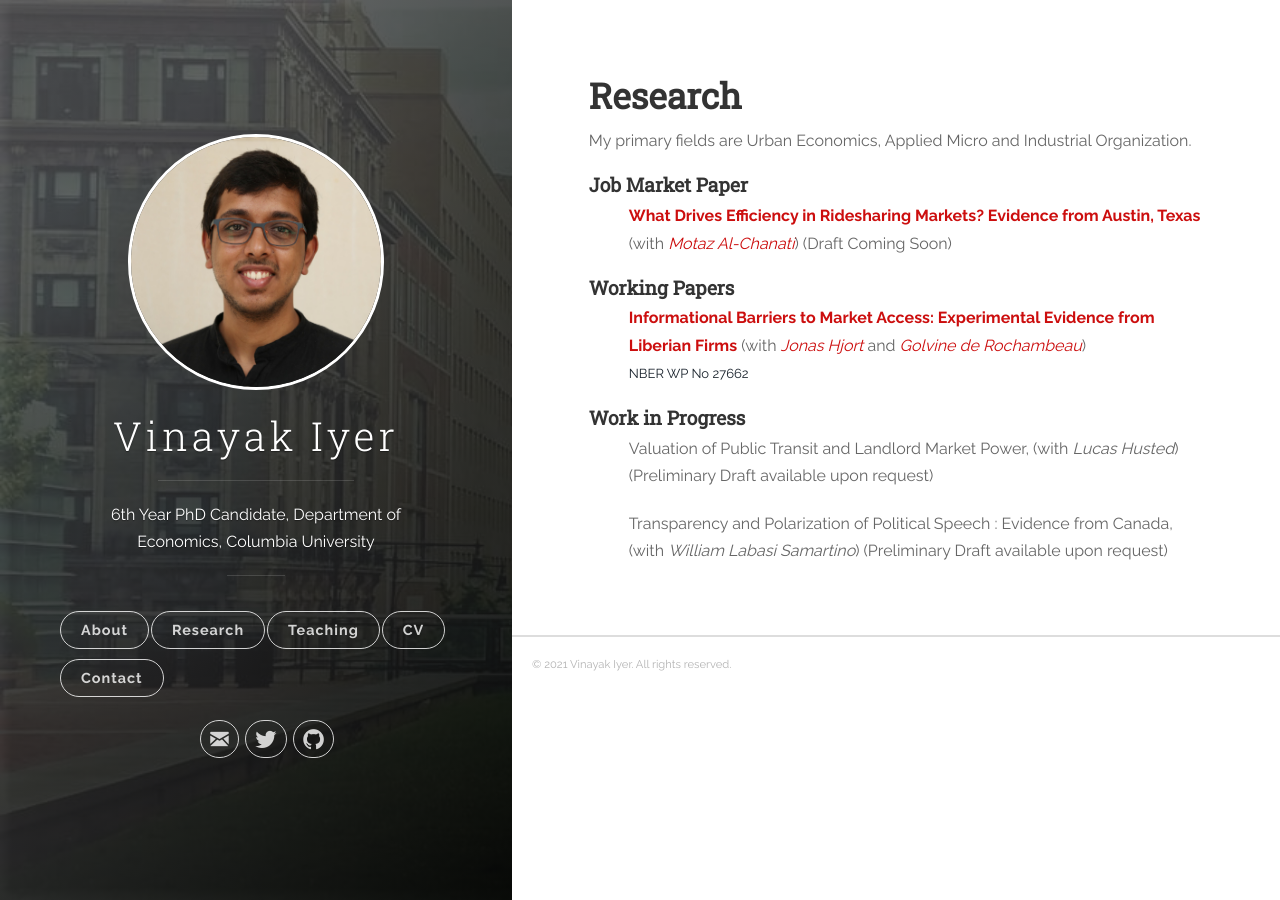
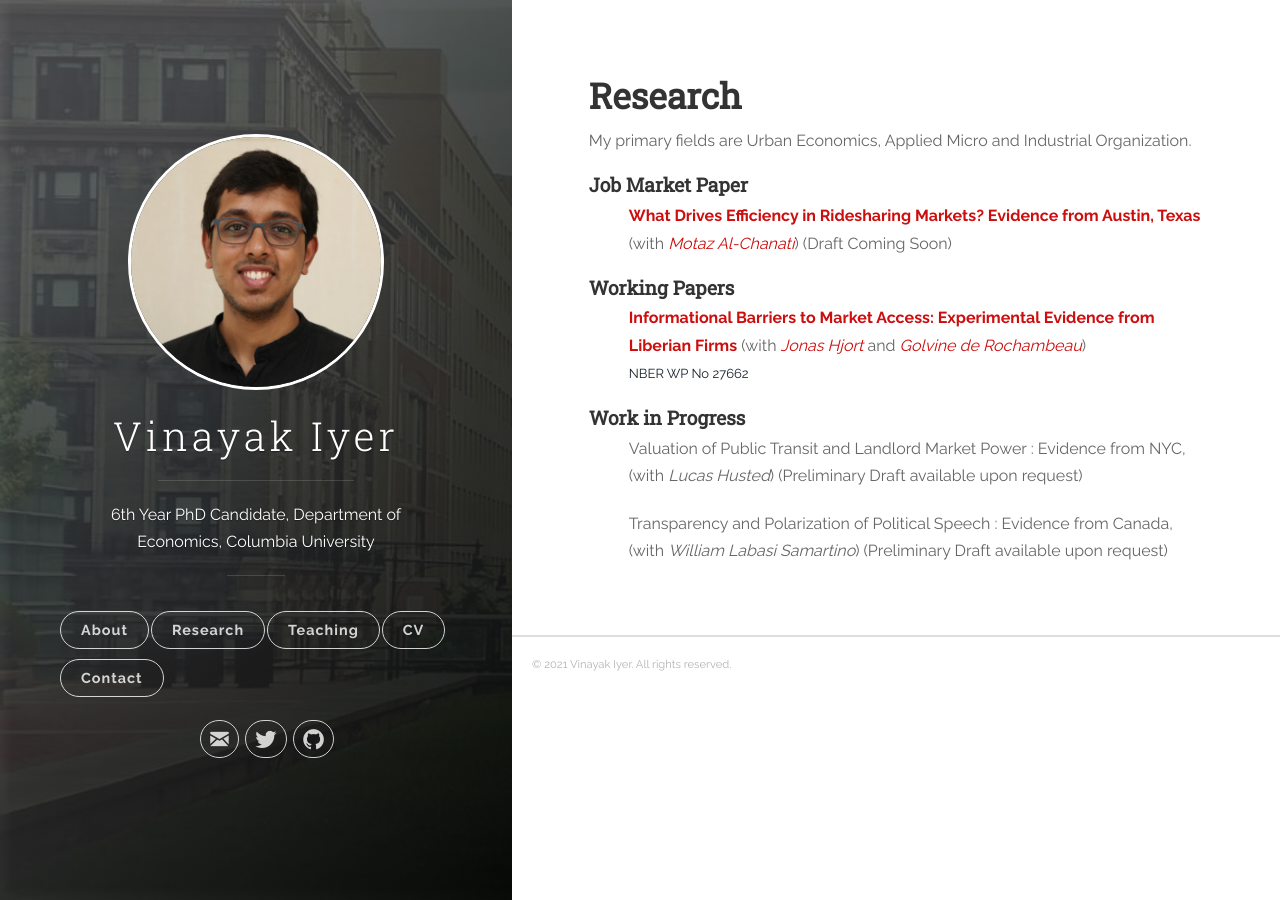
Before and after one commit to vinayakiyer/vinayakiyer.github.io, a Jekyll site: the page built from _posts/2018-06-13-research.markdown, in a window 1280 px wide. Built offline with Jekyll 4.4.1, drawn with Linux system fonts in a browser that asks for light colours.

Commit message:
Update 2018-06-13-research.markdown

```diff
--- a/_posts/2018-06-13-research.markdown
+++ b/_posts/2018-06-13-research.markdown
@@ -41,7 +41,7 @@ ICT dampens traditional information frictions, but not marketing barriers.</font
 
 <h4 id="work-in-progress"><strong>Work in Progress</strong></h4>
 <ul>
-  <p><b><font size="3">Valuation of Public Transit and Landlord Market Power, (with <em>Lucas Husted</em>) (Preliminary Draft available upon request) </font></b></p>
+  <p><b><font size="3">Valuation of Public Transit and Landlord Market Power : Evidence from NYC, (with <em>Lucas Husted</em>) (Preliminary Draft available upon request) </font></b></p>
 </ul>
 <ul>
   <p><b><font size="3">Transparency and Polarization of Political Speech : Evidence from Canada, (with <em>William Labasi Samartino</em>) (Preliminary Draft available upon request)</font></b></p>
```
